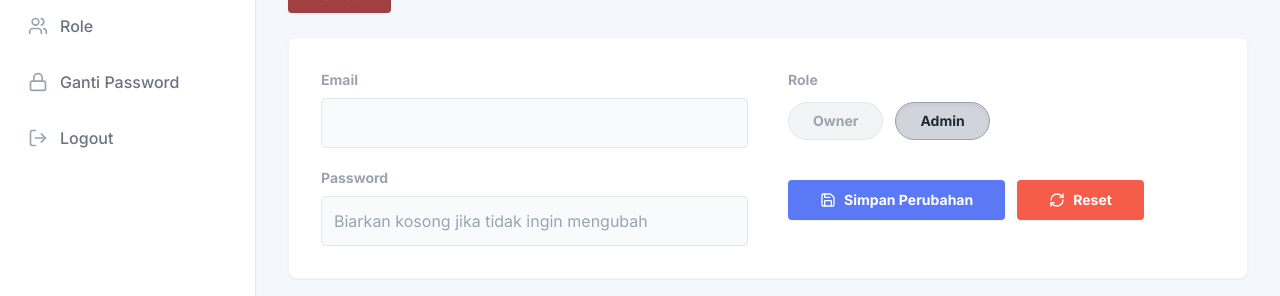
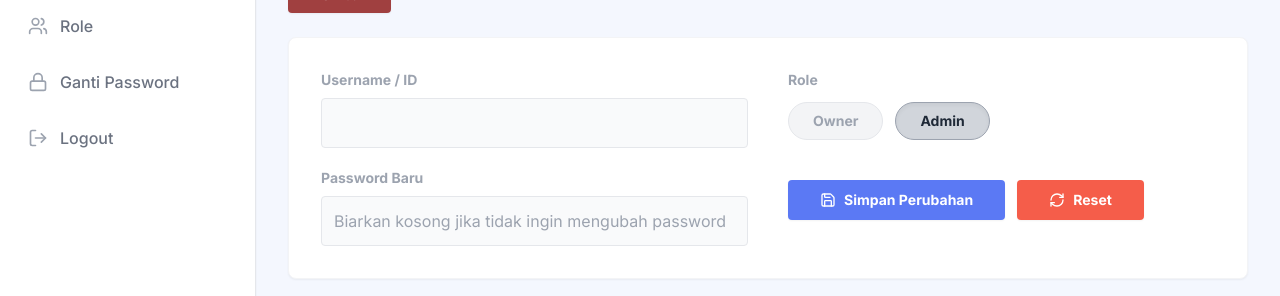
Before and after one commit to Reiiuji/Combie-Coffee, a Next.js app: page /owner/role/edit/1 in a window 1280 px wide. Shown: the part 203-499 px from the top of the page. Built offline with nearby package versions, Linux system fonts and the light colour scheme; no server answers; the database is empty.

Commit message:
Update page.js

```diff
--- a/src/app/owner/role/edit/[id]/page.js
+++ b/src/app/owner/role/edit/[id]/page.js
@@ -3,15 +3,16 @@
 import { useState, useEffect } from 'react';
 import { useRouter, useParams } from 'next/navigation';
 import Link from 'next/link';
-import { Save, RefreshCw } from 'lucide-react'; // Import Icon
+import { Save, RefreshCw } from 'lucide-react';
 
 export default function EditRolePage() {
   const router = useRouter();
-  const params = useParams(); // Hook untuk ambil parameter URL
-  const { id } = params;      // Ambil 'id' dari URL (misal: 1)
+  const params = useParams();
+  const { id } = params;
 
+  // 1. Ganti 'email' jadi 'username'
   const [formData, setFormData] = useState({
-    email: '',
+    username: '',
     password: '',
     role: 'admin'
   });
@@ -22,19 +23,16 @@ export default function EditRolePage() {
   useEffect(() => {
     async function fetchUser() {
       try {
-        // Ambil semua admin, lalu cari yang ID-nya cocok (Cara simpel)
-        // Idealnya buat API khusus GET /api/admin/[id]
         const res = await fetch('/api/admin');
         const json = await res.json();
 
         if (json.success) {
-          // Cari user yang ID-nya sama dengan parameter URL
           const user = json.data.find(u => u.id_admin == id);
 
           if (user) {
             setFormData({
-                email: user.username,
-                password: user.password_hash,
+                username: user.username, // 2. Ambil username dari DB
+                password: '', // Biarkan kosong, hanya diisi jika ingin ganti password
                 role: user.role
             });
           } else {
@@ -65,7 +63,7 @@ export default function EditRolePage() {
     setLoading(true);
 
     try {
-      // Panggil API PUT untuk update
+      // 3. Kirim data update (username, password baru, role)
       const res = await fetch(`/api/admin/${id}`, {
         method: 'PUT',
         headers: { 'Content-Type': 'application/json' },
@@ -116,19 +114,25 @@ export default function EditRolePage() {
               {/* KOLOM KIRI */}
               <div className="flex-1 space-y-5">
                  <div>
-                    <label className="block text-gray-400 font-bold mb-2 text-sm">Email</label>
+                    {/* 4. Update Label & Input jadi Username */}
+                    <label className="block text-gray-400 font-bold mb-2 text-sm">Username / ID</label>
                     <input
-                      type="email" name="email" required
-                      value={formData.email} onChange={handleChange}
+                      type="text"
+                      name="username"
+                      required
+                      value={formData.username}
+                      onChange={handleChange}
                       className="w-full bg-gray-50 border border-gray-200 p-3 rounded text-gray-700 outline-none focus:ring-2 focus:ring-[#A04040]"
                     />
                  </div>
                  <div>
-                    <label className="block text-gray-400 font-bold mb-2 text-sm">Password</label>
+                    <label className="block text-gray-400 font-bold mb-2 text-sm">Password Baru</label>
                     <input
-                      type="text" name="password"
-                      value={formData.password} onChange={handleChange}
-                      placeholder="Biarkan kosong jika tidak ingin mengubah"
+                      type="text"
+                      name="password"
+                      value={formData.password}
+                      onChange={handleChange}
+                      placeholder="Biarkan kosong jika tidak ingin mengubah password"
                       className="w-full bg-gray-50 border border-gray-200 p-3 rounded text-gray-700 outline-none focus:ring-2 focus:ring-[#A04040]"
                     />
                  </div>
@@ -163,10 +167,9 @@ export default function EditRolePage() {
                        {loading ? 'Menyimpan...' : <><Save size={16} /> Simpan Perubahan</>}
                     </button>
 
-                    {/* Tombol Reset (Opsional) */}
                      <button
                       type="button"
-                      onClick={() => window.location.reload()} // Reset ulang halaman
+                      onClick={() => window.location.reload()}
                       className="bg-[#F55D4A] hover:bg-red-500 text-white px-8 py-2.5 rounded shadow-sm font-bold text-sm transition flex items-center gap-2"
                     >
                        <RefreshCw size={16} /> Reset
```
